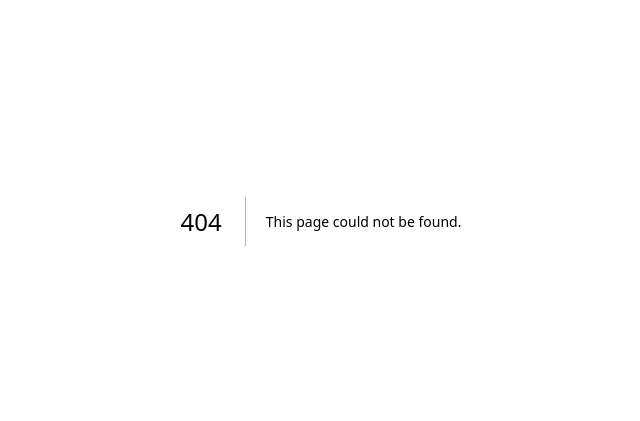
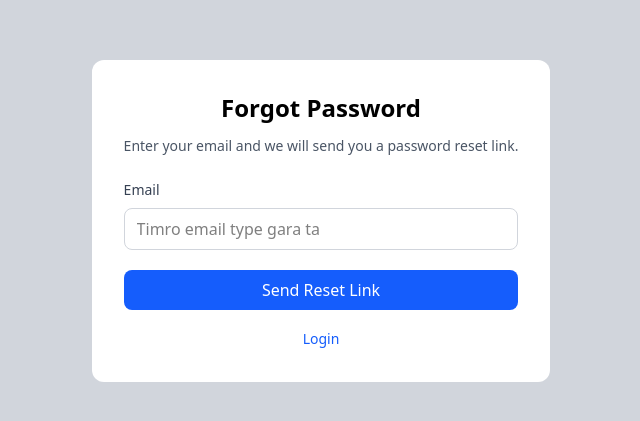
Before and after one commit to Jubing01/POS_DNEPAL, a Next.js app: page /login/forgotpass in a window 1280 px wide. Before the commit this address had no page. Shown: the part 179-600 px from the top of the page, without its empty margins (319-959 px from the left). Built offline with nearby package versions, Linux system fonts and the light colour scheme.

Commit message:
feat(forgotpassowrd page): create forgot password page to ensure users can regain access to their accounts incase of credentials issue. backend(not completed).

```diff
--- /dev/null
+++ b/app/login/forgotpass.tsx
@@ -0,0 +1,38 @@
+//@ts-nocheck
+export default function ForgotPassword() {
+    return(
+        <div className="min-h-screen flex items-center justify-center bg-gray-300">
+
+            <div className="bg-white p-8 rounded-xl shadow-lg-w-96">
+                <h2 className="text-2xl font-semibold text-center mb-3"> Forgot Password</h2>
+                <p className="text-sm text-gray-600 text-center mb-6">
+                    Enter your email and we will send you a password reset link.
+                </p>
+
+                <form className="space-y-5">
+
+                    <div className="flex flex-col space-y-2">
+                        <label className="text-sm font-medium text-gray-700"> Email </label>
+                        <input
+                            type="email"
+                            name="email"
+                            placeholder="Timro email type gara ta" required
+                            className="border border-gray-300 rounded-lg px-3 py-2 focus:outline-none focus:ring-2 focus:ring-blue-500"
+                        />
+                    </div>
+
+                    <button type="submit" className="w-full bg-blue-600 text-white py-2 rounded-lg hover:bg-blue-700 transition ">
+                        Send Reset Link
+                    </button>
+
+                </form>
+
+                <div className="text-center mt-4">
+                    <a href="/login" className="text-blue-600 text-sm hover:underline"> Login  </a>
+
+                </div>
+
+            </div>
+        </div>
+    );
+}
--- /dev/null
+++ b/app/login/forgotpass/page.tsx
@@ -0,0 +1,38 @@
+//@ts-nocheck
+export default function ForgotPassword() {
+    return(
+        <div className="min-h-screen flex items-center justify-center bg-gray-300">
+
+            <div className="bg-white p-8 rounded-xl shadow-lg-w-96">
+                <h2 className="text-2xl font-semibold text-center mb-3"> Forgot Password</h2>
+                <p className="text-sm text-gray-600 text-center mb-6">
+                    Enter your email and we will send you a password reset link.
+                </p>
+
+                <form className="space-y-5">
+
+                    <div className="flex flex-col space-y-2">
+                        <label className="text-sm font-medium text-gray-700"> Email </label>
+                        <input
+                            type="email"
+                            name="email"
+                            placeholder="Timro email type gara ta" required
+                            className="border border-gray-300 rounded-lg px-3 py-2 focus:outline-none focus:ring-2 focus:ring-blue-500"
+                        />
+                    </div>
+
+                    <button type="submit" className="w-full bg-blue-600 text-white py-2 rounded-lg hover:bg-blue-700 transition ">
+                        Send Reset Link
+                    </button>
+
+                </form>
+
+                <div className="text-center mt-4">
+                    <a href="/login" className="text-blue-600 text-sm hover:underline"> Login  </a>
+
+                </div>
+
+            </div>
+        </div>
+    );
+}
--- a/app/login/page.tsx
+++ b/app/login/page.tsx
@@ -21,7 +21,7 @@ export default function Login(){
 
                 <div className="flex flex-col space-y-2">
                     <label className="text-sm font-medium text-gray-700"> Email</label>
-                    <input type="email" name="email" placeholder="" required onChange={(event) => setEmail(event.target.value)}/>
+                    <input type="email" name="email" placeholder="Enter your email" required onChange={(event) => setEmail(event.target.value)}/>
                 </div>
 
                 <div className="flex flex-col space-y-2">
@@ -36,6 +36,4 @@ export default function Login(){
 
         </div>
     );
-
-
 }
```
